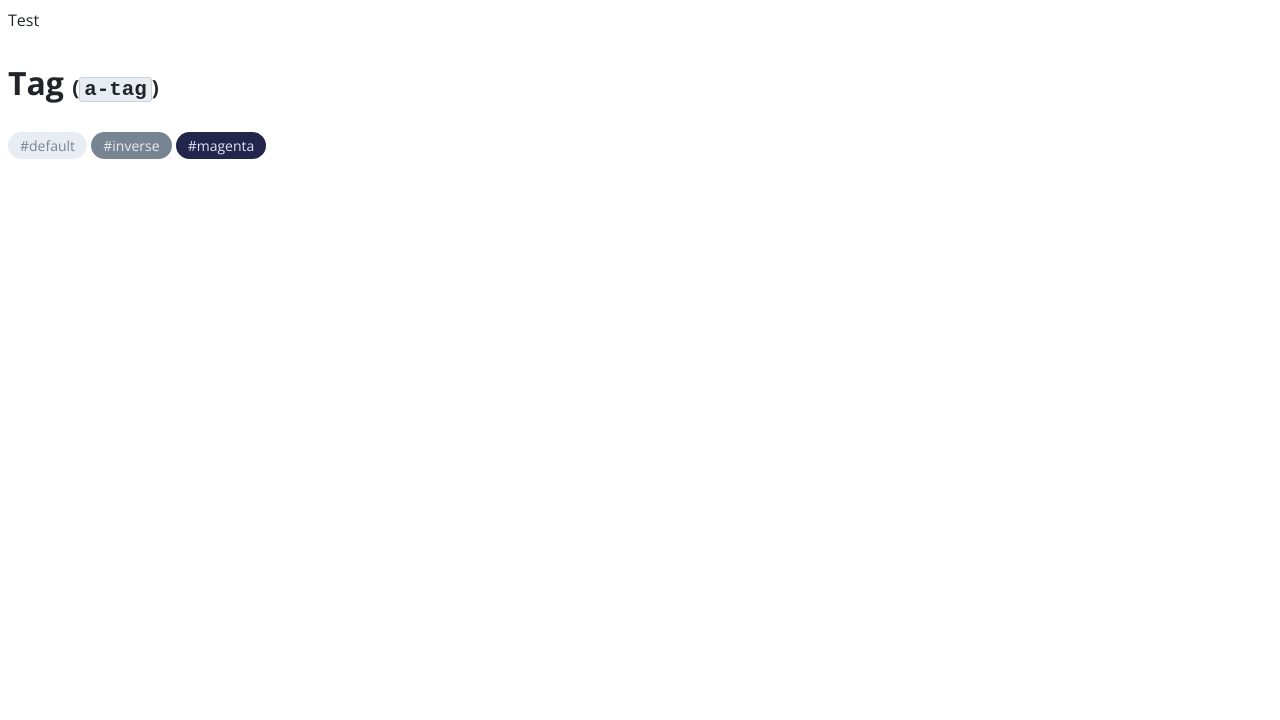
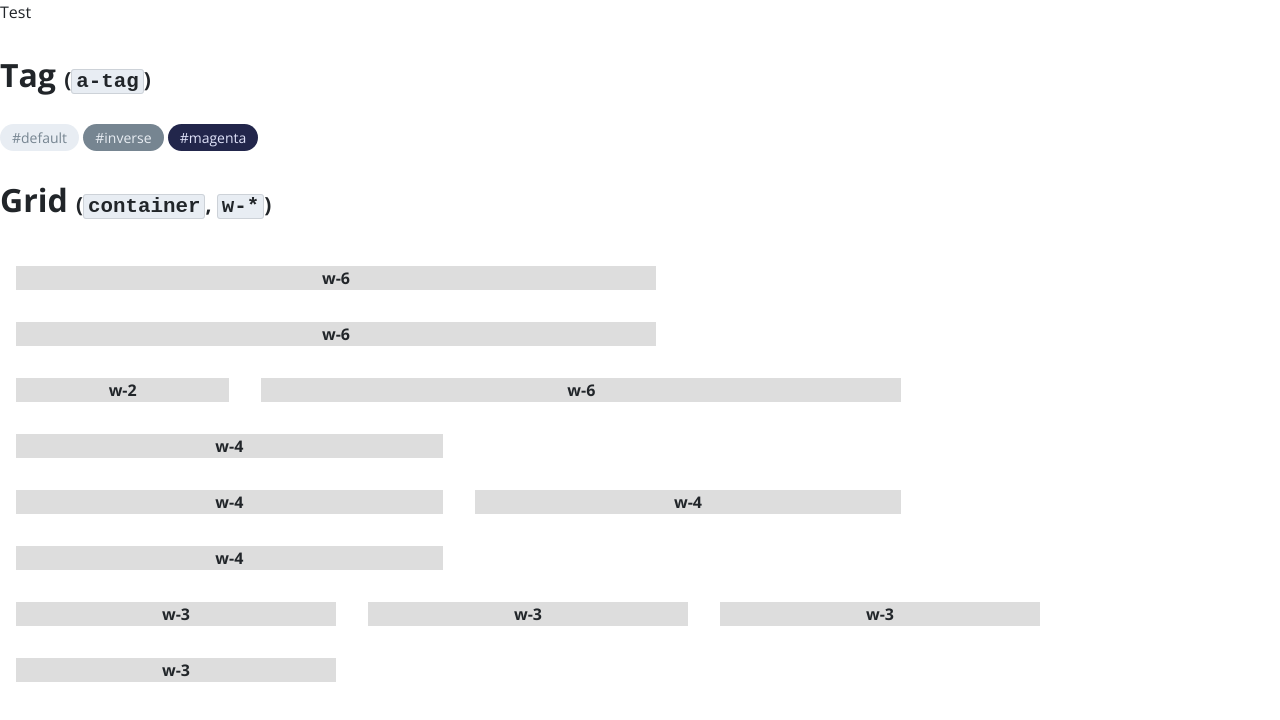
Before and after one commit to intermedify/ifanga-ui, a website built with webpack: page test/index.html in a window 1280 px wide. Built offline with nearby package versions, Linux system fonts and the light colour scheme; files whose address does not match are found by name.

Commit message:
(core) implementing grid

```diff
--- a/src/global/entry.scss
+++ b/src/global/entry.scss
@@ -1,5 +1,12 @@
+html,
+body {
+    margin: 0;
+    padding: 0;
+}
+
 @import './mixins';
 @import './helper';
+@import './grid';
 @import './icons';
 @import './colors';
 @import './typography';
--- /dev/null
+++ b/src/global/grid.scss
@@ -0,0 +1,60 @@
+@import './mixins';
+
+.container {
+    display: -webkit-box;
+    display: flex;
+    flex-wrap: wrap;
+
+    .row {
+        width: 100%;
+    }
+
+    .w-auto {
+        width: auto;
+        -webkit-box-flex: 1;
+        flex: 1;
+    }
+
+    @include mq('tablet') {
+        [class*='w-'] {
+            margin: 1rem;
+        }
+
+        .w-1 {
+            width: 8.333333%;
+        }
+        .w-2 {
+            width: 16.66666%;
+        }
+        .w-3 {
+            width: 25%;
+        }
+        .w-4 {
+            width: 33.333333%;
+        }
+        .w-5 {
+            width: 41.66666%;
+        }
+        .w-6 {
+            width: 50%;
+        }
+        .w-7 {
+            width: 58.33333%;
+        }
+        .w-8 {
+            width: 66.66666%;
+        }
+        .w-9 {
+            width: 75%;
+        }
+        .w-10 {
+            width: 83.33333%;
+        }
+        .w-11 {
+            width: 91.66666%;
+        }
+        .w-12 {
+            width: 100%;
+        }
+    }
+}
--- /dev/null
+++ b/test/example.css
@@ -0,0 +1,8 @@
+.example-container {
+    text-align: center;
+}
+
+.example-container [class*='w-'] {
+    background-color: #ddd;
+    font-weight: bold;
+}
--- a/test/index.html
+++ b/test/index.html
@@ -2,6 +2,7 @@
 <head>
 	<title>Ifanga UI - Building a greate user-experience in seconds</title>
 	<link href="https://fonts.googleapis.com/css?family=Open+Sans:300,400,700" rel="stylesheet">
+	<link rel="stylesheet" href="example.css" />
 	<link rel="stylesheet" href="ifanga.bundle.css" />
 </head>
 <body>
@@ -12,6 +13,29 @@
 		<span class="a-tag a-tag--inverse">#inverse</span>
 		<span class="a-tag a-tag--magenta">#magenta</span>
 	</section>
+	<section>
+			<h2>Grid <small>(<code>container</code>, <code>w-*</code>)</small></h2>
+			<div class="container example-container">
+				<div class="w-6">w-6</div>
+				<div class="w-6">w-6</div>
+			</div>
+			<div class="container example-container">
+				<div class="w-2">w-2</div>
+				<div class="w-6">w-6</div>
+				<div class="w-4">w-4</div>
+			</div>
+			<div class="container example-container">
+				<div class="w-4">w-4</div>
+				<div class="w-4">w-4</div>
+				<div class="w-4">w-4</div>
+			</div>
+			<div class="container example-container">
+				<div class="w-3">w-3</div>
+				<div class="w-3">w-3</div>
+				<div class="w-3">w-3</div>
+				<div class="w-3">w-3</div>
+			</div>
+	</section>
 	<script src="ifanga.bundle.js"></script>
 </body>
 </html>
```
Also changed, not shown: dist/ifanga.bundle.css.
